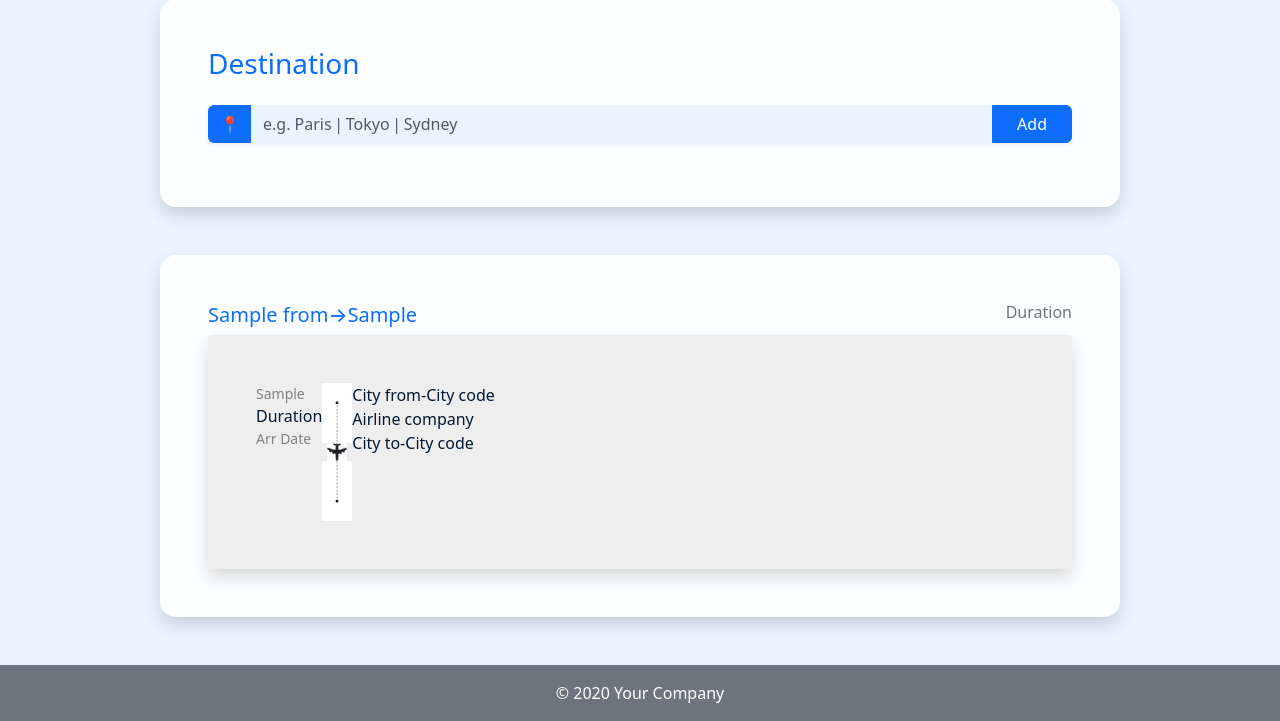
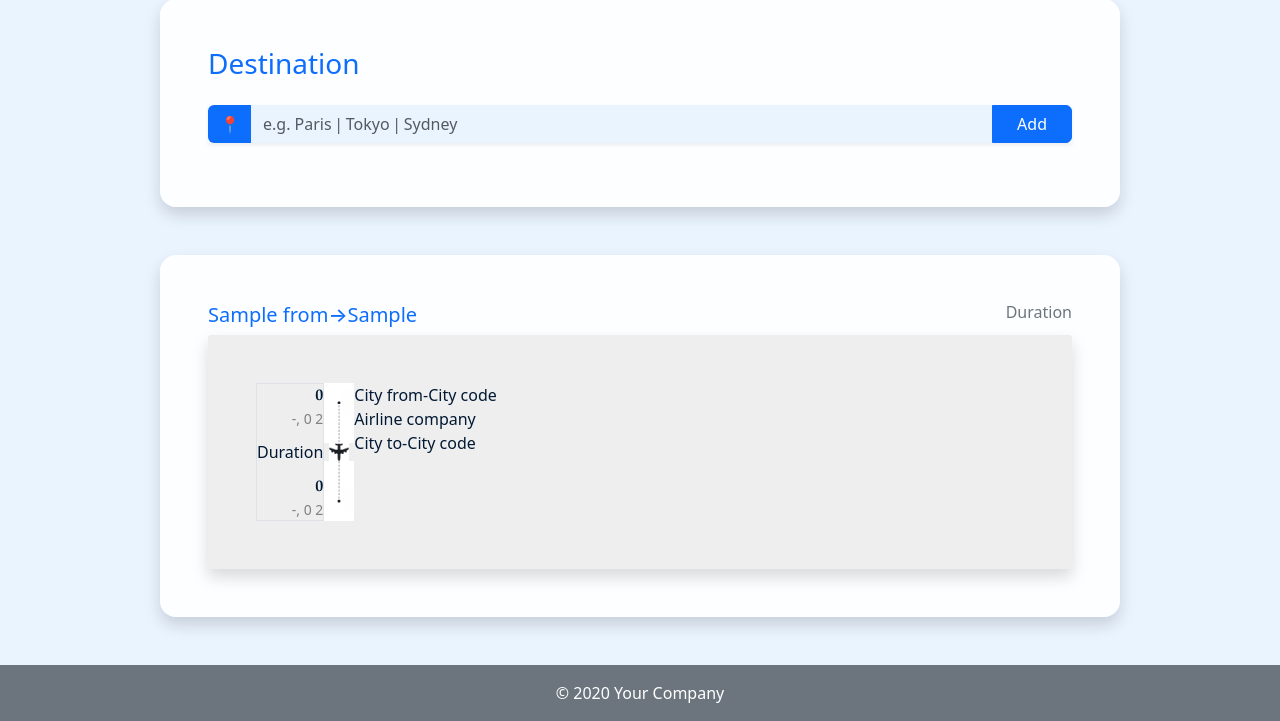
Before and after one commit to Bill-khk/Cross-plane, a Flask app: template templates/index.html in a window 1280 px wide. Shown: the part 447-1168 px from the top of the page. Run offline with Flask 3, Linux system fonts and the light colour scheme; the template is opened without the code that fills it: values that come from a table or form of the project are taken from there, most other values are stand-ins (such as "Sample title", 1, 10 or a date in 2020); some libraries are stand-ins or nearby versions.

Commit message:
HTML and CSS for flight display

```diff
--- a/main.py
+++ b/main.py
@@ -241,8 +241,11 @@
             'price': result['price'],
             'currency': list(result['conversion'].keys())[0],
             'local_departure': result['local_departure'],
-            'utc_departure': result['utc_departure'],
-            'local_arrival': result['local_arrival'],
+            # 'departure_day': get_day(result['local_departure']),
+            'dep_date': get_day(result['local_departure']),
+            'ari_date': get_day(result['local_arrival']),
+            # 'utc_departure': result['utc_departure'],
+            # 'local_arrival': result['local_arrival'],
             'duration': result['duration']['total'],  # time in second
             'airline': result['airlines'],
             'availability': result['availability']['seats'],
@@ -254,5 +257,17 @@
     return all_results
 
 
+# Date Object format [0-Year, 1-Month, 2-Month-name, 3-Day, 4-Day-name, 5-time]
+def get_day(date):
+    datetime_object = datetime.strptime(
+        f"{date[:4]}-{date[5:7]}-{date[8:10]}",
+        "%Y-%m-%d").date()
+    date_object = [date[:4], date[5:7], datetime_object.strftime("%a"), date[8:10], datetime_object.strftime("%a"),
+                   date[11:16]]
+    return date_object
+
+
+
+
 if __name__ == '__main__':
     app.run()
--- a/templates/index.html
+++ b/templates/index.html
@@ -104,12 +104,16 @@
                     </div>
                     <div class="card-gray p-5 mx-auto" style="max-width: 60rem;">
                         <div class="d-flex flex-row flex-wrap">
-                            <div class="d-flex flex-column flex-wrap">
-                                <div class="dep_time">{{API_dest['utc_departure'][11:16]}}</div>
-                                <div class="dep_date">{{API_dest['utc_departure'][:10]}}</div>
+                            <div class="d-flex flex-column flex-wrap text-end border justify-content-between">
+                                <div>
+                                    <div class="dep_time">{{API_dest['dep_date'][5]}}</div>
+                                    <div class="dep_date">{{API_dest['dep_date'][4]}}, {{API_dest['dep_date'][3]}} {{API_dest['dep_date'][2]}}</div>
+                                </div>
                                 <div>Duration</div>
-                                <div class="dep_time">{{API_dest['local_arrival'][11:16]}}</div>
-                                <div class="dep_date">Arr Date</div>
+                                <div>
+                                    <div class="dep_time">{{API_dest['ari_date'][5]}}</div>
+                                    <div class="dep_date">{{API_dest['ari_date'][4]}}, {{API_dest['ari_date'][3]}} {{API_dest['ari_date'][2]}}</div>
+                                </div>
                             </div>
                             <div class="d-flex flex-column flex-wrap align-items-center">
                                 <img src="/static/icones/top-itinerary.png" alt="" width="30">
```
